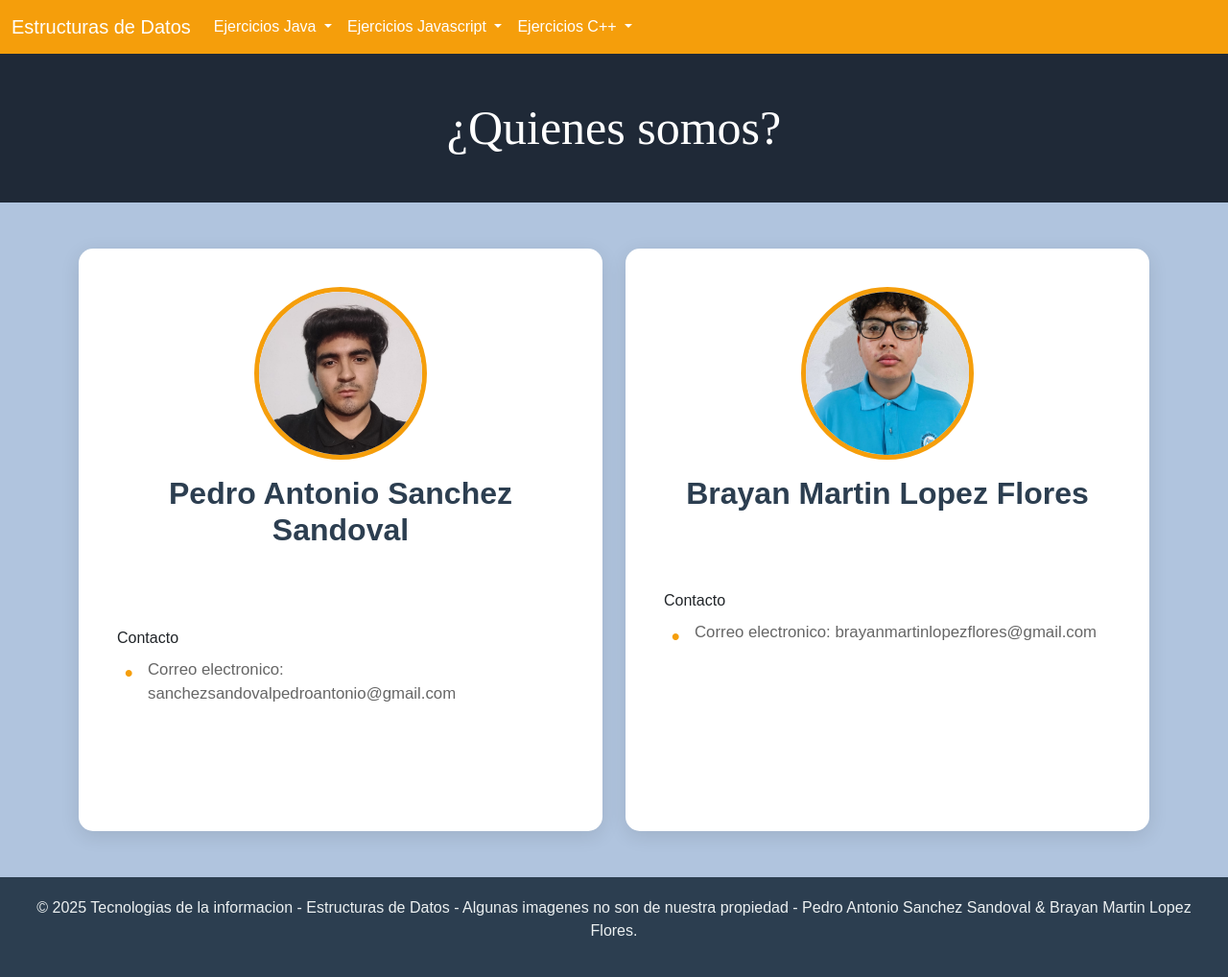
After one commit to kyouma095/Proyecto-portafolio-digital, a PHP site: page /nosotros.php in a window 1280 px wide. The commit adds this page. Shown: the whole page at 96% size. Run offline with PHP 8.4, Linux system fonts and the light colour scheme.

Commit message:
lo de quienes somos

```diff
--- a/css/style.css
+++ b/css/style.css
@@ -266,3 +266,291 @@
     width: 100%;
     margin-top: auto;
 }
+
+.developer-card {
+    background: white;
+    border-radius: 15px;
+    padding: 2rem;
+    box-shadow: 0 5px 20px rgba(0, 0, 0, 0.1);
+    transition: all 0.3s ease;
+    height: 100%;
+    display: flex;
+    flex-direction: column;
+}
+
+.developer-card:hover {
+    transform: translateY(-8px);
+    box-shadow: 0 15px 30px rgba(0, 0, 0, 0.15);
+}
+
+.developer-icon {
+    width: 160px;
+    height: 160px;
+    border-radius: 50%;
+    overflow: hidden;
+    border: 5px solid #F59E0B;
+    margin: 0 auto 1.5rem;
+}
+
+.developer-icon img {
+    width: 100%;
+    height: 100%;
+    object-fit: cover;
+    transition: transform 0.5s ease;
+}
+
+.developer-card:hover .developer-icon img {
+    transform: scale(1.05);
+}
+
+.card-header {
+    border-bottom: none;
+    background: transparent;
+}
+
+.card-title {
+    font-size: 1.75rem;
+    font-weight: 700;
+    color: #2c3e50;
+    margin-bottom: 0.5rem;
+}
+
+.card-body {
+    padding: 1.5rem 0;
+    flex-grow: 1;
+}
+
+.card-description {
+    color: #555;
+    line-height: 1.6;
+    font-size: 1.1rem;
+    margin-bottom: 1.5rem;
+}
+
+.card-features {
+    list-style: none;
+    padding-left: 0;
+    margin: 0;
+}
+
+.card-features li {
+    color: #666;
+    font-size: 1rem;
+    padding: 0.5rem 0;
+    padding-left: 2rem;
+    position: relative;
+    line-height: 1.5;
+}
+
+.card-features li:before {
+    content: "•";
+    position: absolute;
+    left: 0.5rem;
+    color: #F59E0B;
+    font-weight: bold;
+    font-size: 1.5rem;
+    top: 0.4rem;
+}
+
+.developer-contact {
+    display: flex;
+    gap: 1rem;
+    flex-wrap: wrap;
+}
+
+.contact-btn {
+    display: inline-flex;
+    align-items: center;
+    gap: 0.5rem;
+    padding: 0.75rem 1.5rem;
+    background-color: #F59E0B;
+    color: white;
+    border-radius: 50px;
+    text-decoration: none;
+    font-weight: 600;
+    transition: all 0.3s ease;
+    border: 2px solid #F59E0B;
+    font-size: 1rem;
+}
+
+.contact-btn:hover {
+    background-color: white;
+    color: #F59E0B;
+    transform: translateY(-2px);
+    box-shadow: 0 5px 15px rgba(245, 158, 11, 0.3);
+}
+
+.contact-btn i {
+    font-size: 1.1rem;
+}
+
+/* Header de nosotros */
+header {
+    background: #1f2937;
+    color: white;
+    padding: 2.5rem 1rem;
+}
+
+header h1 {
+    font-size: 2.5rem;
+    font-weight: 700;
+    font-family: 'Times New Roman', Times, serif;
+}
+
+/* ===== MEDIA QUERIES PARA RESPONSIVIDAD ===== */
+
+/* Para tablets (768px o menos) */
+@media (max-width: 768px) {
+    .container {
+        padding-left: 1rem;
+        padding-right: 1rem;
+    }
+
+    .developer-card {
+        padding: 1.5rem;
+    }
+
+    .developer-icon {
+        width: 140px;
+        height: 140px;
+    }
+
+    .card-title {
+        font-size: 1.5rem;
+    }
+
+    .card-description {
+        font-size: 1rem;
+    }
+
+    .card-features li {
+        font-size: 0.95rem;
+        padding-left: 1.75rem;
+    }
+
+    header h1 {
+        font-size: 2rem;
+    }
+
+    .developer-contact {
+        justify-content: center;
+    }
+}
+
+/* Para móviles (576px o menos) */
+@media (max-width: 576px) {
+    .developer-card {
+        padding: 1.25rem;
+        margin: 0 0.5rem;
+    }
+
+    .developer-icon {
+        width: 120px;
+        height: 120px;
+        margin-bottom: 1rem;
+    }
+
+    .card-title {
+        font-size: 1.35rem;
+    }
+
+    .card-description {
+        font-size: 0.95rem;
+        text-align: center;
+    }
+
+    .card-features li {
+        font-size: 0.9rem;
+        padding-left: 1.5rem;
+        line-height: 1.4;
+    }
+
+    .card-features li:before {
+        font-size: 1.25rem;
+        top: 0.3rem;
+    }
+
+    header {
+        padding: 2rem 1rem;
+    }
+
+    header h1 {
+        font-size: 1.75rem;
+    }
+
+    .developer-contact {
+        flex-direction: column;
+        align-items: center;
+        gap: 0.75rem;
+    }
+
+    .contact-btn {
+        width: 100%;
+        max-width: 200px;
+        justify-content: center;
+        padding: 0.6rem 1.25rem;
+        font-size: 0.95rem;
+    }
+}
+
+/* Para móviles muy pequeños (360px o menos) */
+@media (max-width: 360px) {
+    .developer-card {
+        padding: 1rem;
+    }
+
+    .developer-icon {
+        width: 100px;
+        height: 100px;
+    }
+
+    .card-title {
+        font-size: 1.25rem;
+    }
+
+    .card-description {
+        font-size: 0.9rem;
+    }
+
+    .card-features li {
+        font-size: 0.85rem;
+        padding-left: 1.25rem;
+    }
+
+    header h1 {
+        font-size: 1.5rem;
+    }
+
+    .contact-btn {
+        padding: 0.5rem 1rem;
+        font-size: 0.9rem;
+    }
+}
+
+/* Para pantallas grandes (1200px o más) */
+@media (min-width: 1200px) {
+    .container {
+        max-width: 1140px;
+    }
+
+    .developer-card {
+        padding: 2.5rem;
+    }
+
+    .developer-icon {
+        width: 180px;
+        height: 180px;
+    }
+
+    .card-title {
+        font-size: 2rem;
+    }
+
+    .card-description {
+        font-size: 1.15rem;
+    }
+
+    .card-features li {
+        font-size: 1.05rem;
+    }
+}
--- a/index.php
+++ b/index.php
@@ -74,6 +74,7 @@
 
       </ul>
     </div>
+    <a class="navbar-brand" href="nosotros.php">Acerca de nosotros</a>
   </div>
 </nav>
 
@@ -159,7 +160,9 @@
 
 </div>
 <!-- FIN SECCIÓN DE TARJETAS -->
+
 <script src="https://cdn.jsdelivr.net/npm/bootstrap@5.3.0/dist/js/bootstrap.bundle.min.js"></script>
+
 <!--Esto no lo quites por que cuando lo elimino los menu desplegable no funcionan :O-->
 <?php include ('Pie_pagina.php'); ?>
 </body>
--- /dev/null
+++ b/nosotros.php
@@ -0,0 +1,89 @@
+<?php
+include('menu.php');
+ ?>
+<!DOCTYPE html>
+<html>
+<head>
+	<meta charset="utf-8">
+	<meta name="viewport" content="width=device-width, initial-scale=1">
+	<title></title>
+
+    <link rel="stylesheet" type="text/css" href="css/style.css">
+
+</head>
+<body>
+<header>
+   ¿Quienes somos?
+</header>
+
+<div class="container py-5">
+    <div class="row justify-content-center g-4">
+
+        <!-- Tarjeta Pedro Antonio -->
+        <div class="col-12 col-md-10 col-lg-8 col-xl-6">
+            <div class="developer-card h-100">
+                <div class="card-header text-center">
+                    <div class="developer-icon mx-auto mb-3">
+                        <img src="Img_equipo/pedro.jpg" alt="Pedro Antonio Sanchez Sandoval" class="img-fluid">
+                    </div>
+                    <h3 class="card-title mb-2">Pedro Antonio Sanchez Sandoval</h3>
+                    <p class="text-muted mb-0"></p>
+                </div>
+                <div class="card-body">
+                    <p class="card-description text-center mb-4">
+
+                    </p>
+                    <ul class="card-features ps-0 mb-4">
+                        <label for="">Contacto</label>
+                        <li>Correo electronico: sanchezsandovalpedroantonio@gmail.com</li>
+
+
+                    </ul>
+                </div>
+                <div class="card-footer text-center border-0 bg-transparent">
+                    <div class="developer-contact d-flex justify-content-center gap-3">
+
+
+                        </a>
+                    </div>
+                </div>
+            </div>
+        </div>
+
+        <!-- Tarjeta Brayan Martin -->
+        <div class="col-12 col-md-10 col-lg-8 col-xl-6">
+            <div class="developer-card h-100">
+                <div class="card-header text-center">
+                    <div class="developer-icon mx-auto mb-3">
+                        <img src="Img_equipo/brayan2.jpg" alt="Brayan Martin Lopez Flores" class="img-fluid">
+                    </div>
+                    <h3 class="card-title mb-2">Brayan Martin Lopez Flores</h3>
+                    <p class="text-muted mb-0"></p>
+                </div>
+                <div class="card-body">
+                    <p class="card-description text-center mb-4">
+
+                    </p>
+                    <ul class="card-features ps-0 mb-4">
+                        <label for="">Contacto</label>
+                        <li>Correo electronico: brayanmartinlopezflores@gmail.com</li>
+
+
+                    </ul>
+                </div>
+                <div class="card-footer text-center border-0 bg-transparent">
+                    <div class="developer-contact d-flex justify-content-center gap-3">
+
+
+                    </div>
+                </div>
+            </div>
+        </div>
+
+    </div>
+</div>
+<!-- FIN SECCIÓN DE TARJETAS -->
+<script src="https://cdn.jsdelivr.net/npm/bootstrap@5.3.0/dist/js/bootstrap.bundle.min.js"></script>
+<?php include ('Pie_pagina.php'); ?>
+</body>
+</html>
```
Also changed, not shown: Img_equipo/brayan.jpg (added), Img_equipo/brayan2.jpg (added), Img_equipo/pedro.jpg (added).
